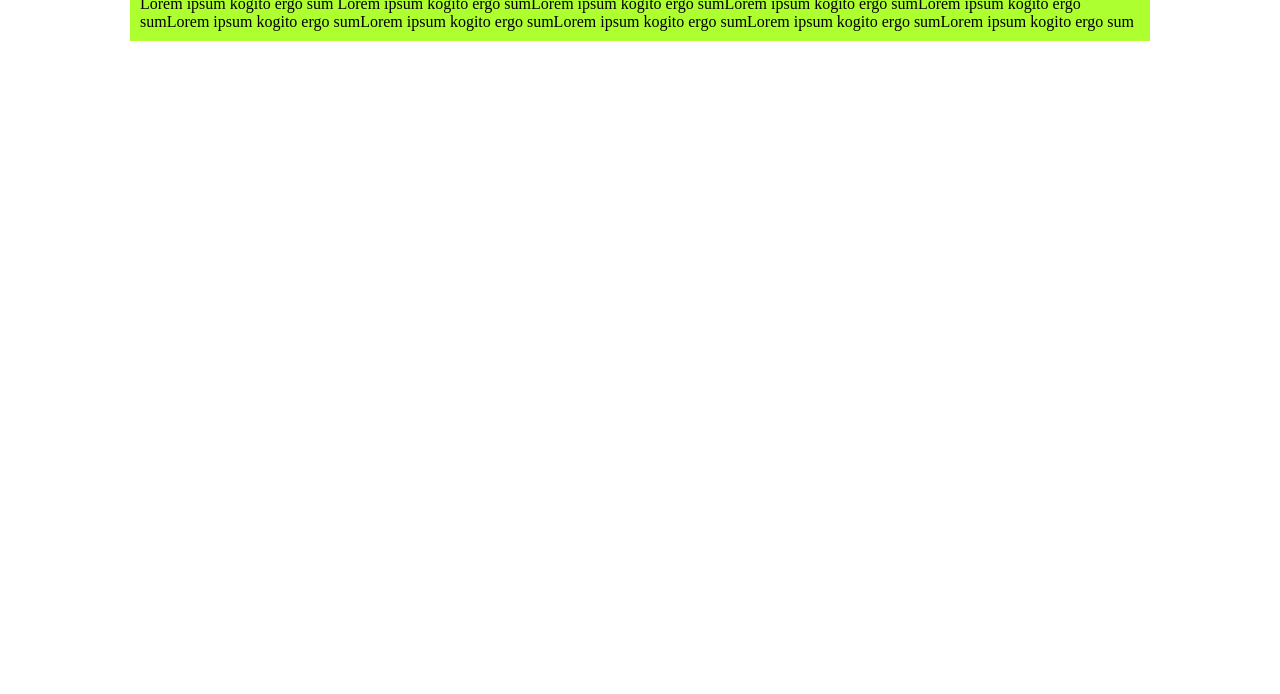
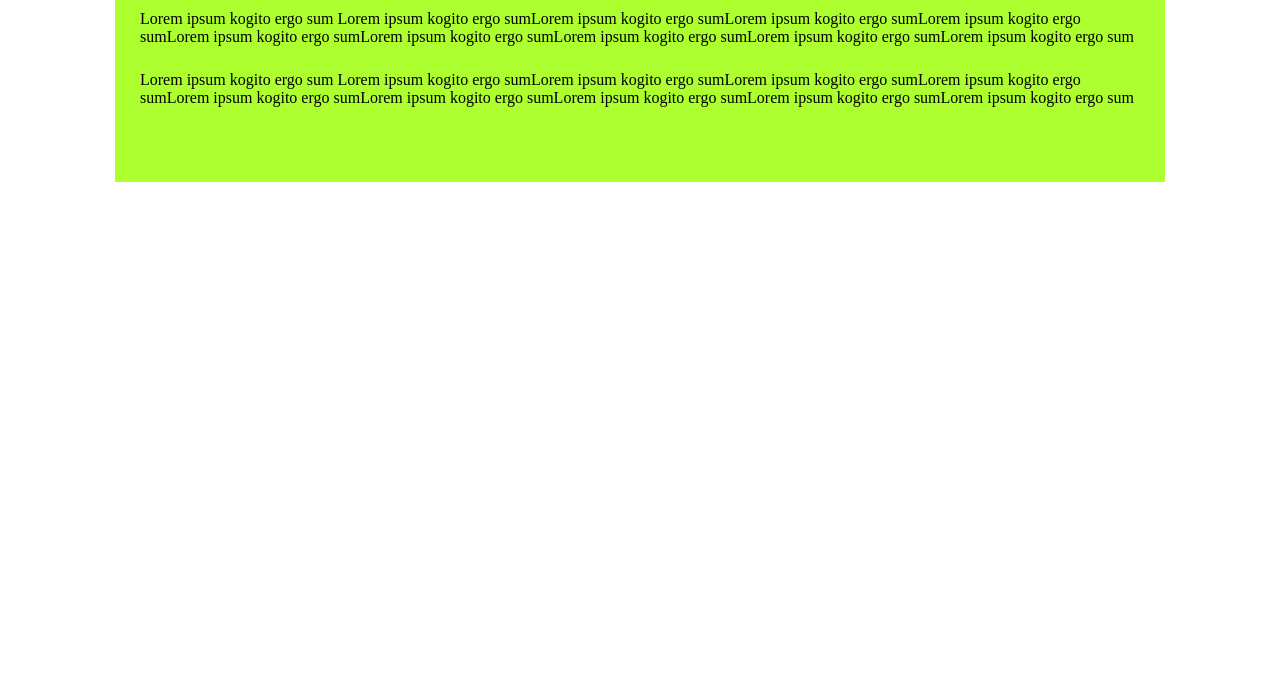
Before and after one commit to madrom007/gitloft, a plain HTML site: page app/index.html in a window 1280 px wide. Shown: the part 106-800 px from the top of the page. Drawn offline with Linux system fonts and the light colour scheme.

Commit message:
Second Commit

```diff
--- a/app/index.html
+++ b/app/index.html
@@ -18,6 +18,13 @@
             kogito ergo sumLorem ipsum kogito ergo sumLorem ipsum kogito ergo sumLorem ipsum kogito ergo sumLorem ipsum kogito
             ergo sumLorem ipsum kogito ergo sum
         </div>
+
+        <div class="mytest">
+            Lorem ipsum kogito ergo sum Lorem ipsum kogito ergo sumLorem ipsum kogito ergo sumLorem ipsum kogito ergo sumLorem ipsum
+            kogito ergo sumLorem ipsum kogito ergo sumLorem ipsum kogito ergo sumLorem ipsum kogito ergo sumLorem ipsum kogito
+            ergo sumLorem ipsum kogito ergo sum
+        </div>
+
     </div>
 </body>
 
--- a/app/style.css
+++ b/app/style.css
@@ -9,10 +9,16 @@ body{
    width: 1000px;
    background-color: greenyellow;
    color: #000;
-   padding: 10px;
+   padding: 25px;
+   padding-bottom: 50px;
 }
 
 h1{
     margin-bottom: 25px;
     text-transform: uppercase;
 }
+
+
+.mytest{
+    margin-bottom: 25px;
+}
```
Also changed, not shown: 1 other file.
